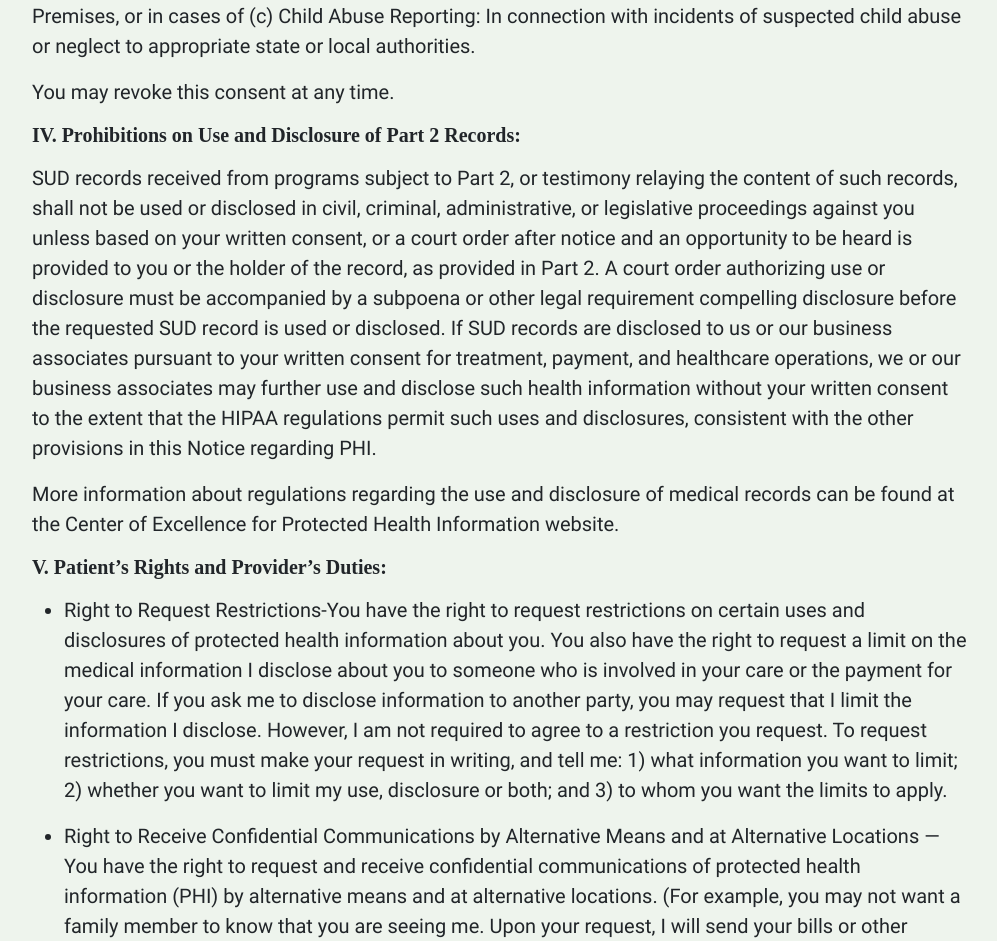
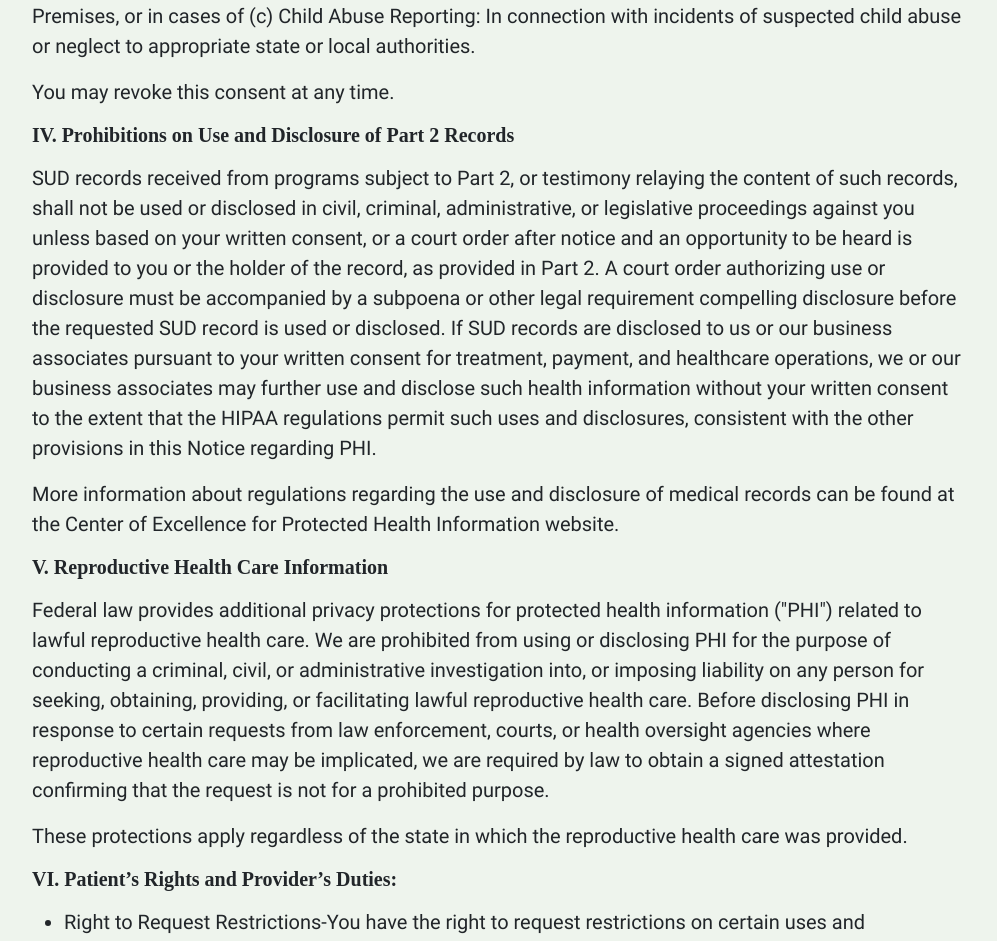
Before and after one commit to jspars/ml-psych, a SvelteKit app: page /privacy in a window 1280 px wide. Shown: the part 3567-4508 px from the top of the page, without its empty margins (140-1137 px from the left). Built offline with nearby package versions, Linux system fonts and the light colour scheme; a web font is replaced by a local one.

Commit message:
inserted new article

```diff
--- a/src/routes/privacy/+page.svelte
+++ b/src/routes/privacy/+page.svelte
@@ -151,7 +151,7 @@
 
             <h3 class="font-extrabold">
                 III. Use and Disclosure of Substance Use Disorder Records Subject to 42
-                CFR Part 2:
+                CFR Part 2
             </h3>
             <p>
                 If applicable, your substance use disorder (“SUD”) records are protected by federal law under 42
@@ -174,7 +174,7 @@
 
 
             <h3 class="font-extrabold">
-                IV. Prohibitions on Use and Disclosure of Part 2 Records:
+                IV. Prohibitions on Use and Disclosure of Part 2 Records
             </h3>
 
             <p>
@@ -197,7 +197,25 @@
             </p>
 
             <h3 class="font-extrabold">
-                V. Patient’s Rights and Provider’s Duties:
+                V. Reproductive Health Care Information
+            </h3>
+            <p>
+                Federal law provides additional privacy protections for protected health information
+                ("PHI") related to lawful reproductive health care. We are prohibited from
+                using or disclosing PHI for the purpose of conducting a criminal, civil,
+                or administrative investigation into, or imposing liability on any person
+                for seeking, obtaining, providing, or facilitating lawful reproductive health care.
+                Before disclosing PHI in response to certain requests from law enforcement, courts, or health
+                oversight agencies where reproductive health care may be implicated, we are
+                required by law to obtain a signed attestation confirming that the request is
+                not for a prohibited purpose.
+            </p>
+            <p>
+                These protections apply regardless of the state in which the reproductive health care was provided.
+            </p>
+
+            <h3 class="font-extrabold">
+                VI. Patient’s Rights and Provider’s Duties:
             </h3>
 
             <ul class="my-3">
```
